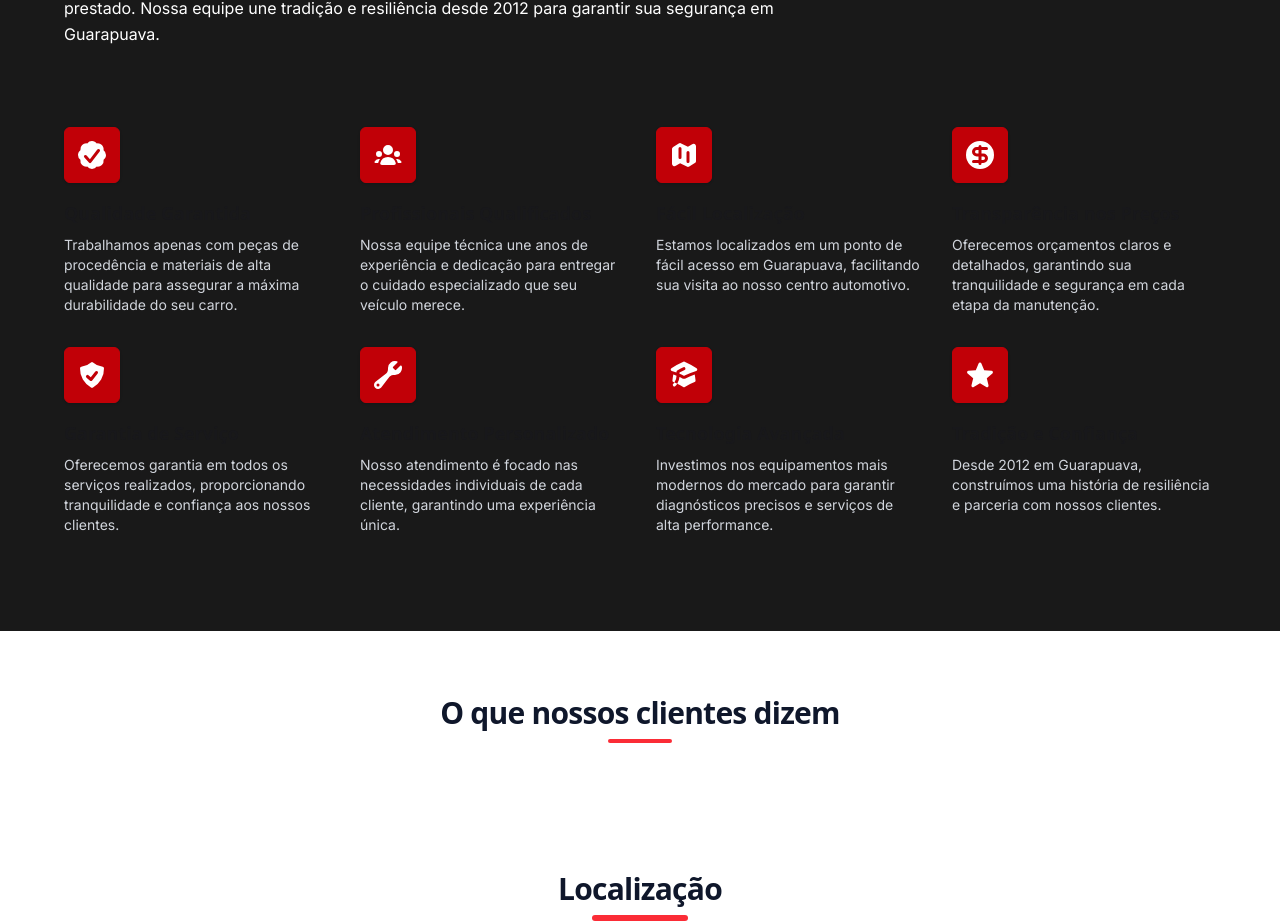
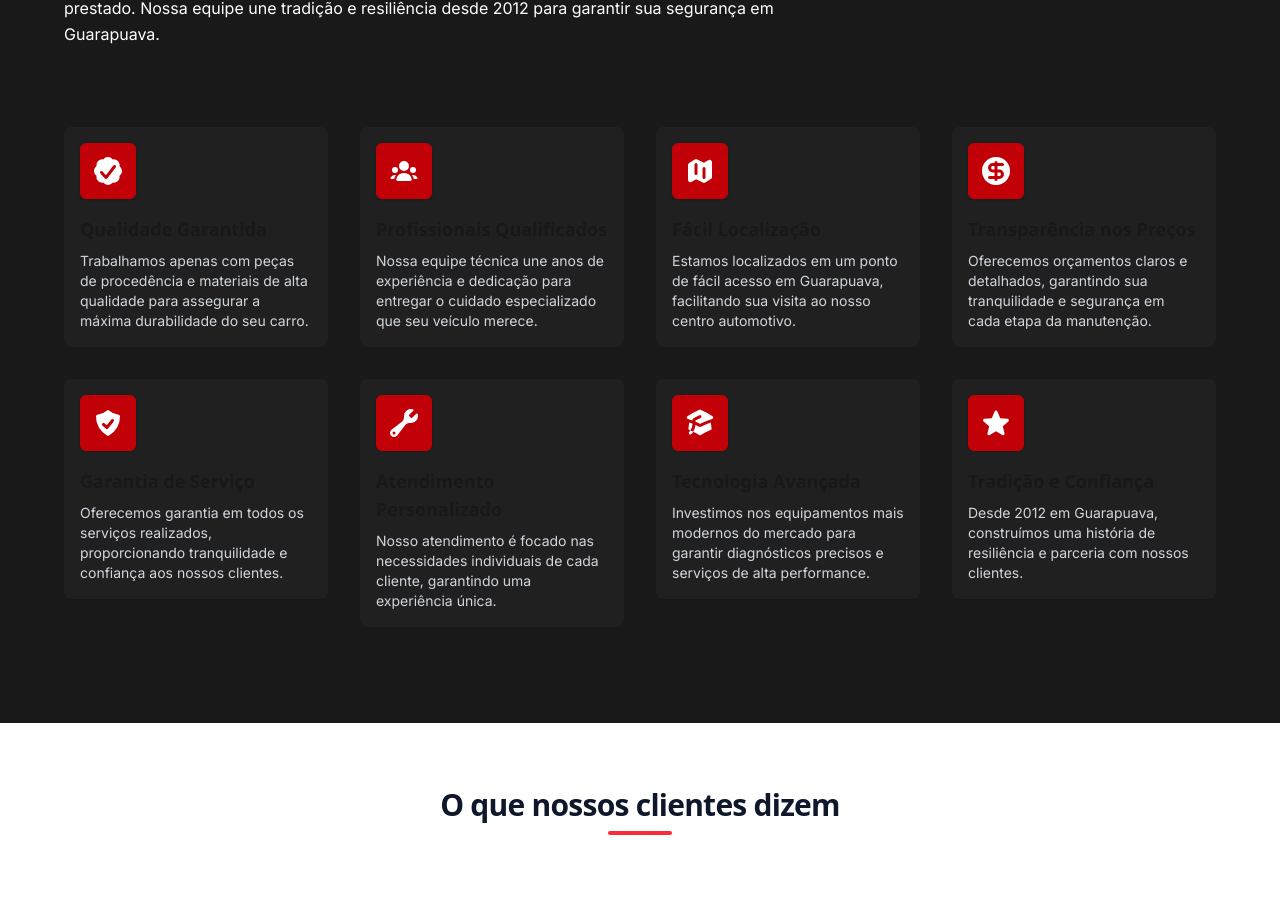
Before and after one commit to iguemanuel/Valdeci-Auto-Center, a Vue app: page / in a window 1280 px wide. Shown: the part 1843-2767 px from the top of the page. Built offline with nearby package versions, Linux system fonts and the light colour scheme.

Commit message:
feat: add new bg color for icons card

```diff
--- a/src/components/IconCardComponent.vue
+++ b/src/components/IconCardComponent.vue
@@ -10,6 +10,7 @@ const props = defineProps<{
 
 <
 <template>
+  <div class="card-color p-4 rounded-lg hover:shadow-lg transition-shadow duration-300">
     <div
       class="icon-card-component flex items-center justify-center w-14 h-14 border border-red-700 shadow-sm transition-shadow duration-300 bg-red-700 mb-4 rounded-md"
     >
@@ -23,4 +24,11 @@ const props = defineProps<{
     <p class="text-gray-300 text-sm">
       {{ props.description }}
     </p>
+  </div>
 </template>
+
+<style scoped>
+.card-color {
+  background-color: var(--card-color);
+}
+</style>
```
Lines whose indentation alone changed are shown as unchanged.
